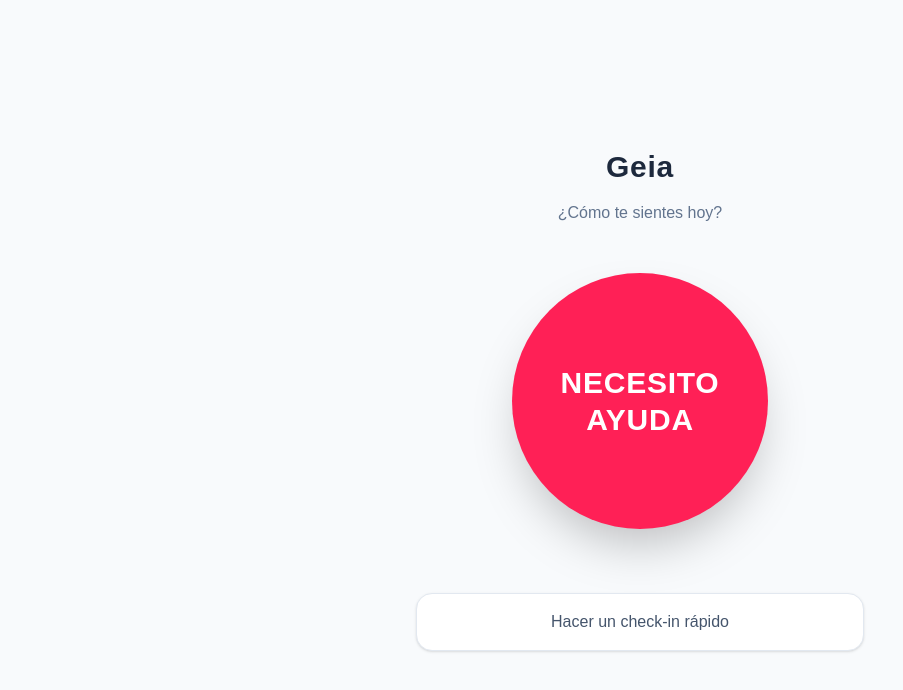
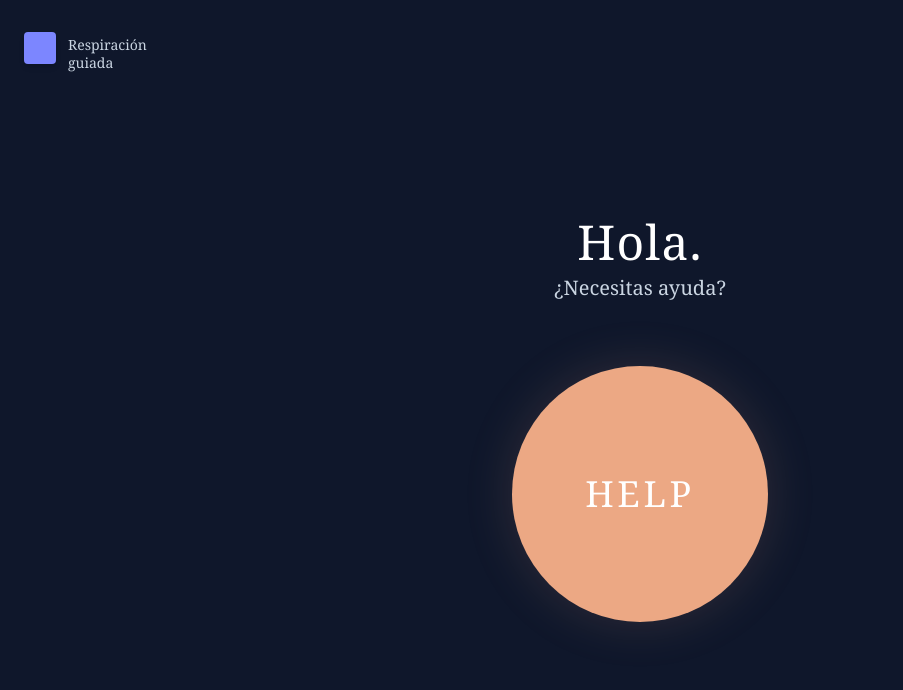
Before and after one commit to Villata-dev/geia, a Next.js app in the folder geia/: page / in a window 1280 px wide. Shown: the top 690 px of the page, without its empty margins (0-903 px from the left). Built offline with nearby package versions, Linux system fonts and the light colour scheme.

Commit message:
actualizacion de page.tsx

```diff
--- a/geia/app/page.tsx
+++ b/geia/app/page.tsx
@@ -1,24 +1,36 @@
+import Link from 'next/link';
+
 export default function Home() {
   return (
-    <main className="flex min-h-screen flex-col items-center justify-center bg-slate-50 p-6">
-      <div className="flex flex-col items-center gap-4 w-full max-w-md">
-        <h1 className="text-3xl font-semibold text-slate-800 text-center tracking-wide">
-          Geia
-        </h1>
-        <p className="text-slate-500 mb-8">¿Cómo te sientes hoy?</p>
+    <main className="relative flex min-h-screen flex-col items-center justify-center bg-slate-900 px-6">
 
-        {/* Botón SOS principal */}
-        <button className="w-64 h-64 rounded-full bg-rose-500 hover:bg-rose-600 shadow-2xl flex items-center justify-center transition-transform active:scale-95">
-          <span className="text-white text-3xl font-bold tracking-wide text-center leading-tight">
-            NECESITO<br/>AYUDA
-          </span>
-        </button>
+      {/* Botón superior izquierdo: Respiración guiada */}
+      <div className="absolute top-8 left-6 flex items-start gap-3">
+        <Link
+          href="/sos"
+          className="w-8 h-8 bg-indigo-400 rounded shadow-md active:scale-95 transition-transform"
+        />
+        <div className="text-slate-300 text-sm font-serif leading-tight mt-1">
+          Respiración<br />guiada
+        </div>
+      </div>
 
-        {/* Acceso a Check-in */}
-        <button className="mt-12 px-8 py-4 rounded-2xl bg-white shadow-sm border border-slate-200 text-slate-600 font-medium hover:bg-slate-50 active:scale-95 transition-all w-full">
-          Hacer un check-in rápido
-        </button>
+      {/* Centro de la pantalla */}
+      <div className="flex flex-col items-center gap-16 w-full max-w-md mt-10">
+        <div className="text-center space-y-2">
+          <h1 className="text-5xl font-serif text-white tracking-wide">Hola.</h1>
+          <p className="text-xl text-slate-300 font-serif">¿Necesitas ayuda?</p>
+        </div>
+
+        {/* Botón HELP gigante */}
+        <Link
+          href="/sos"
+          className="w-64 h-64 rounded-full bg-[#eca884] hover:bg-[#df9a76] shadow-[0_0_50px_rgba(236,168,132,0.15)] flex items-center justify-center transition-transform active:scale-95"
+        >
+          <span className="text-white text-4xl font-serif tracking-widest">HELP</span>
+        </Link>
       </div>
+
     </main>
   );
 }
```
